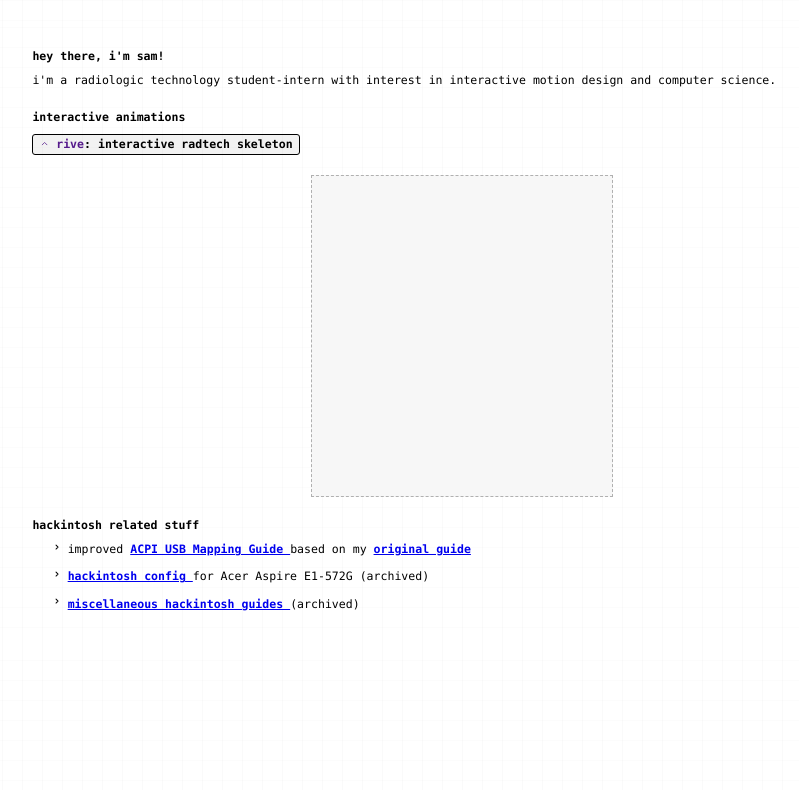
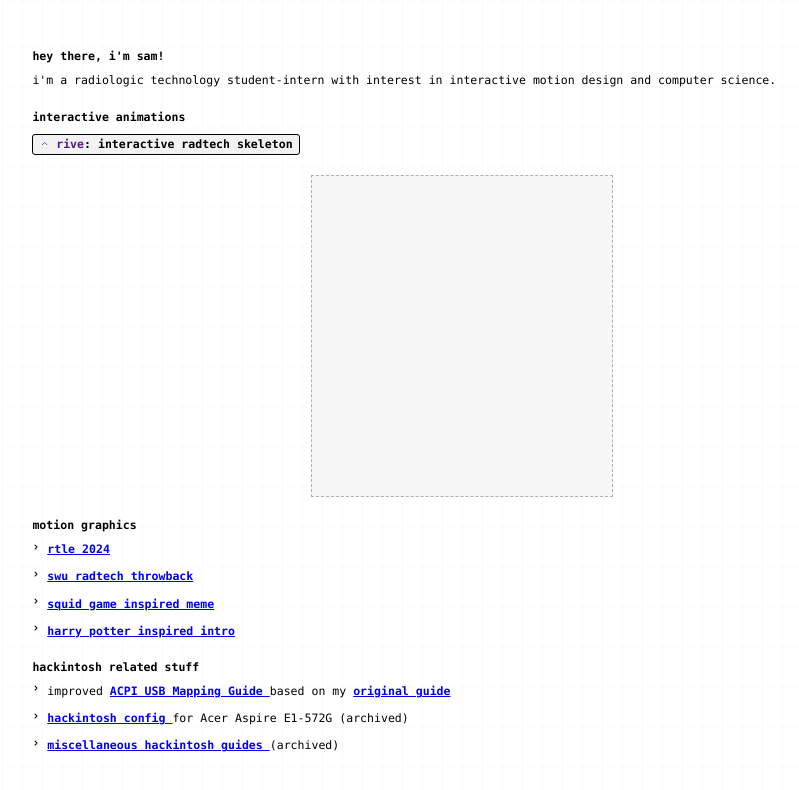
Before and after one commit to samuelnotfound/samuelnotfound, a plain HTML site: page index.html in a window 1280 px wide. Shown: the whole page, without its empty margins (178-977 px from the left). Drawn offline with Linux system fonts and the light colour scheme; a script that the page names is missing.

Commit message:
Update index.html

```diff
--- a/index.html
+++ b/index.html
@@ -61,6 +61,7 @@ header h1 {
     text-align: left !important;
 }
 
+/* Rive Button Styling (Kept original list item style) */
 .rive-bullet-wrapper {
   list-style: none;
   padding: 0;
@@ -109,7 +110,6 @@ header h1 {
     color: var(--link-hover-color);
 }
 
-
 .rive-arrow-icon {
   width: 0.8em;
   height: 0.8em;
@@ -130,7 +130,6 @@ header h1 {
 .rive-bullet-wrapper li:hover .rive-arrow-icon {
     stroke: var(--link-hover-color);
 }
-
 
 .create-text {
   display: inline;
@@ -166,27 +165,7 @@ header h1 {
   box-sizing: border-box;
 }
 
-@media (max-width: 600px) {
-  .rive-text-content, .links {
-    width: 100%;
-  }
-
-  .rive-main-title, .links h2 {
-    text-align: left !important;
-    width: 100%;
-  }
-
-  .rive-bullet-wrapper {
-    margin: 0 0 0.5rem 0 !important;
-    text-align: left !important;
-    width: 100%;
-  }
-  .rive-bullet-wrapper li {
-    margin: 0;
-    float: none;
-  }
-}
-
+/* --- LINKS SECTION STYLES (Used for Hackintosh and Motion Graphics) --- */
 .links {
   margin-top: var(--spacing-unit);
 }
@@ -207,7 +186,6 @@ header h1 {
 
 .links li {
   list-style: none !important;
-  margin-left: 1.5rem;
   padding: 0;
   margin-bottom: 0.8rem;
   line-height: 1.4;
@@ -245,6 +223,27 @@ header h1 {
 .links a:hover {
   color: var(--link-hover-color);
 }
+
+@media (max-width: 600px) {
+  .rive-text-content, .links {
+    width: 100%;
+  }
+
+  .rive-main-title, .links h2 {
+    text-align: left !important;
+    width: 100%;
+  }
+
+  .rive-bullet-wrapper {
+    margin: 0 0 0.5rem 0 !important;
+    text-align: left !important;
+    width: 100%;
+  }
+  .rive-bullet-wrapper li {
+    margin: 0;
+    float: none;
+  }
+}
 </style>
 </head>
 <body>
@@ -279,8 +278,57 @@ header h1 {
         <canvas id="rive-canvas"></canvas>
       </div>
     </div>
+  </div>
 
+  <div class="links">
+    <h2>motion graphics</h2>
+    <ul>
+      <li>
+        <svg class="link-arrow-icon" viewBox="0 0 24 24" fill="none" stroke="currentColor" stroke-width="2" stroke-linecap="round" stroke-linejoin="round">
+            <polyline points="9 18 15 12 9 6"></polyline>
+        </svg>
+        <span class="link-text-wrapper">
+          <a href="https://www.facebook.com/share/v/1DaxfJtjxp/?mibextid=wwXIfr" target="_blank">
+            rtle 2024
+          </a>
+        </span>
+      </li>
+
+      <li>
+        <svg class="link-arrow-icon" viewBox="0 0 24 24" fill="none" stroke="currentColor" stroke-width="2" stroke-linecap="round" stroke-linejoin="round">
+            <polyline points="9 18 15 12 9 6"></polyline>
+        </svg>
+        <span class="link-text-wrapper">
+          <a href="https://www.facebook.com/share/v/19vew3WzAB/?mibextid=wwXIfr" target="_blank">
+            swu radtech throwback
+          </a>
+        </span>
+      </li>
+
+      <li>
+        <svg class="link-arrow-icon" viewBox="0 0 24 24" fill="none" stroke="currentColor" stroke-width="2" stroke-linecap="round" stroke-linejoin="round">
+            <polyline points="9 18 15 12 9 6"></polyline>
+        </svg>
+        <span class="link-text-wrapper">
+          <a href="https://www.facebook.com/share/v/1DKPSCHJSy/?mibextid=wwXIfr" target="_blank">
+            squid game inspired meme
+          </a>
+        </span>
+      </li>
+
+      <li>
+        <svg class="link-arrow-icon" viewBox="0 0 24 24" fill="none" stroke="currentColor" stroke-width="2" stroke-linecap="round" stroke-linejoin="round">
+            <polyline points="9 18 15 12 9 6"></polyline>
+        </svg>
+        <span class="link-text-wrapper">
+          <a href="https://www.facebook.com/share/v/1Yp1v3f4k2/?mibextid=wwXIfr" target="_blank">
+            harry potter inspired intro
+          </a>
+        </span>
+      </li>
+    </ul>
   </div>
+
   <div class="links">
     <h2>hackintosh related stuff</h2>
     <ul>
```
